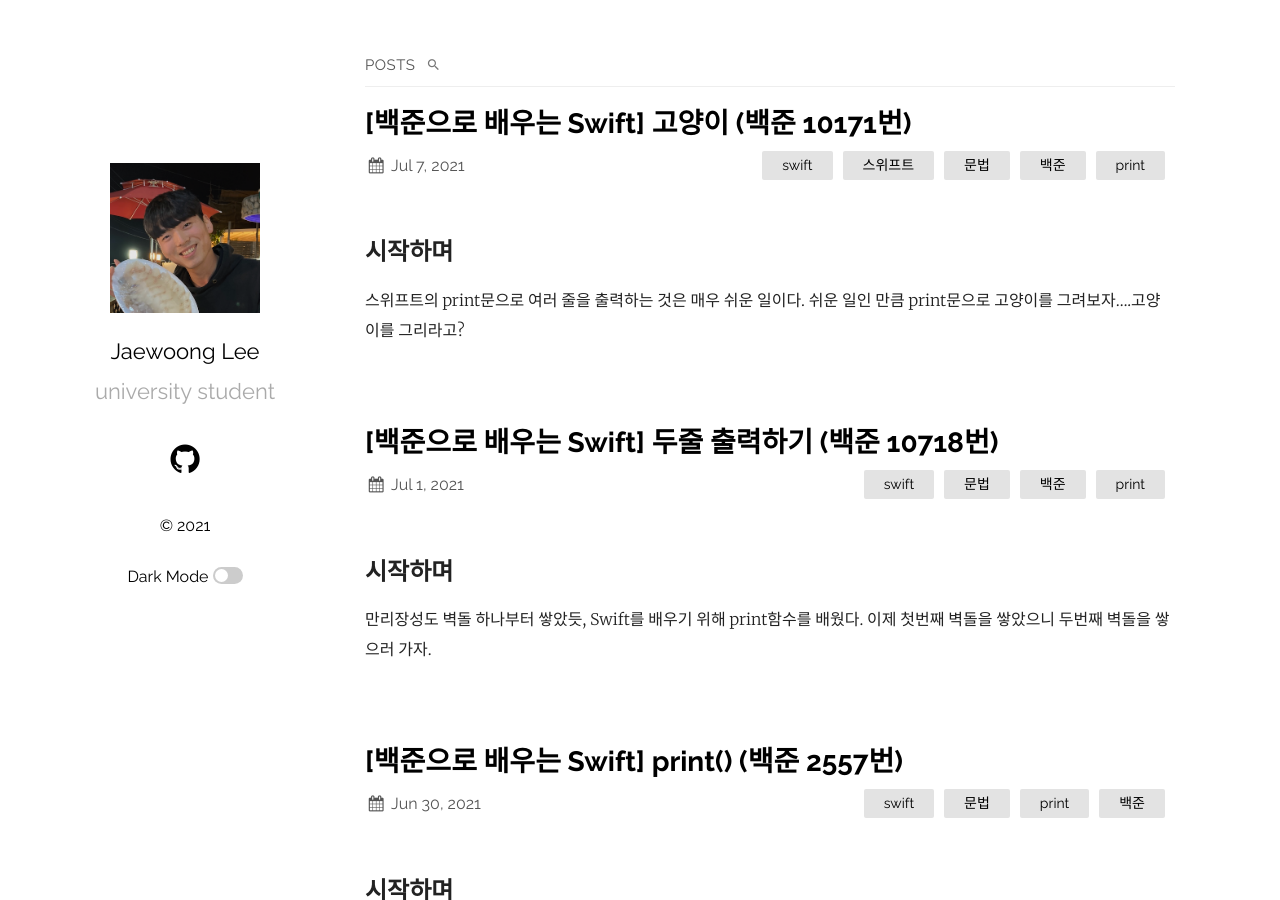
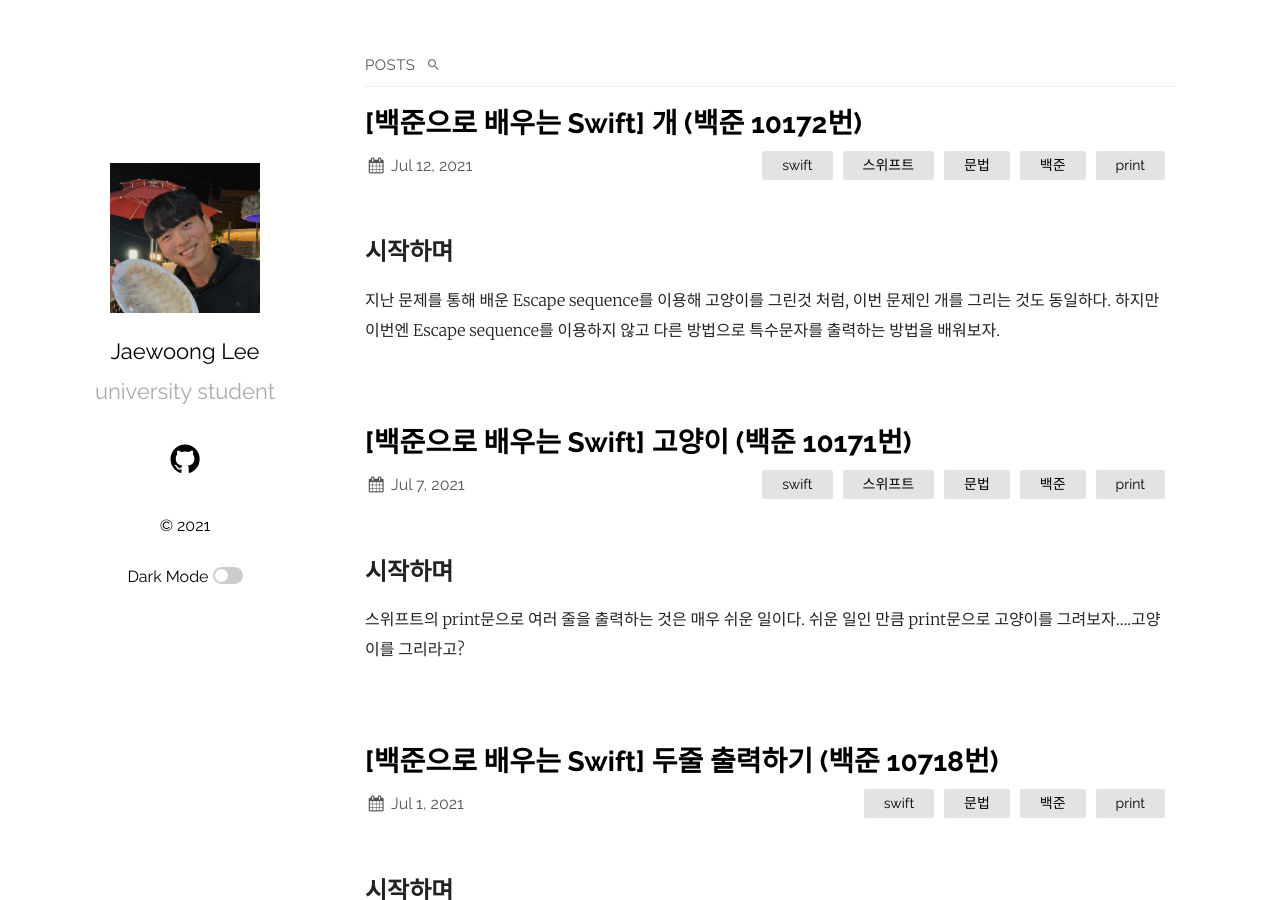
Before and after one commit to JaewoongLee-swift/JaewoongLee-swift.github.io, a Jekyll site: the page built from index.md, in a window 1280 px wide and 900 px high. Built offline with Jekyll 4.4.1, drawn with Linux system fonts in a browser that asks for light colours.

```diff
--- a/Gemfile
+++ b/Gemfile
@@ -4,3 +4,4 @@ source "https://rubygems.org"
 gemspec
 
 gem "webrick", "~> 1.7"
+gem "jekyll-sitemap"
--- a/_posts/2021-07-02-[백준으로 배우는 Swift] 두줄 출력하기 (백준 10718번).markdown
+++ b/_posts/2021-07-02-[백준으로 배우는 Swift] 두줄 출력하기 (백준 10718번).markdown
@@ -44,5 +44,5 @@ terminator는 문장의 끝을 어떤것으로 마무리 할것인지를 묻는
 <br/>
 <br/>
 ## 마무리
-#### 이번엔 print문의 특징에 대해 배웠다. 하지만 아직 갈 길이 멀다. 다음문제가 또 기다리고 있다...
-#### 다음은 print문을 통해 원하는 특수문자를 표현하는 방법을 배워보도록 하겠다.
+이번엔 print문의 특징에 대해 배웠다. 하지만 아직 갈 길이 멀다. 다음문제가 또 기다리고 있다...
+다음은 print문을 통해 원하는 특수문자를 표현하는 방법을 배워보도록 하겠다.
--- a/_posts/2021-07-07-[백준으로 배우는 Swift] 고양이 (백준 10171번).markdown
+++ b/_posts/2021-07-07-[백준으로 배우는 Swift] 고양이 (백준 10171번).markdown
@@ -83,6 +83,10 @@ print(" \\(__)|")
 {% endhighlight %}
 
 정답!! 이번 문제도 Escape sequence만 배우면 정말 쉽게 풀 수 있는 문제였다.
+<br/>
+<br/>
+<br/>
+<br/>
 
 ## 마무리
 이번 문제는 고양이를 그리라 했다면 다음 문제는 개를 그리는 문제다. 의도적으로 긴 문자열을 출력하기 위해선 더 유용한 방법이 있다. 다음 포스팅에선 Escape sequence를 사용하지 않고 더 편리한 방법을 알아보도록 하자!
```
Also changed, not shown: _posts/2021-07-14-[백준으로 배우는 Swift] 개 (백준 10172번).markdown (added, +50 -0 lines), Gemfile.lock, 12 other files.
